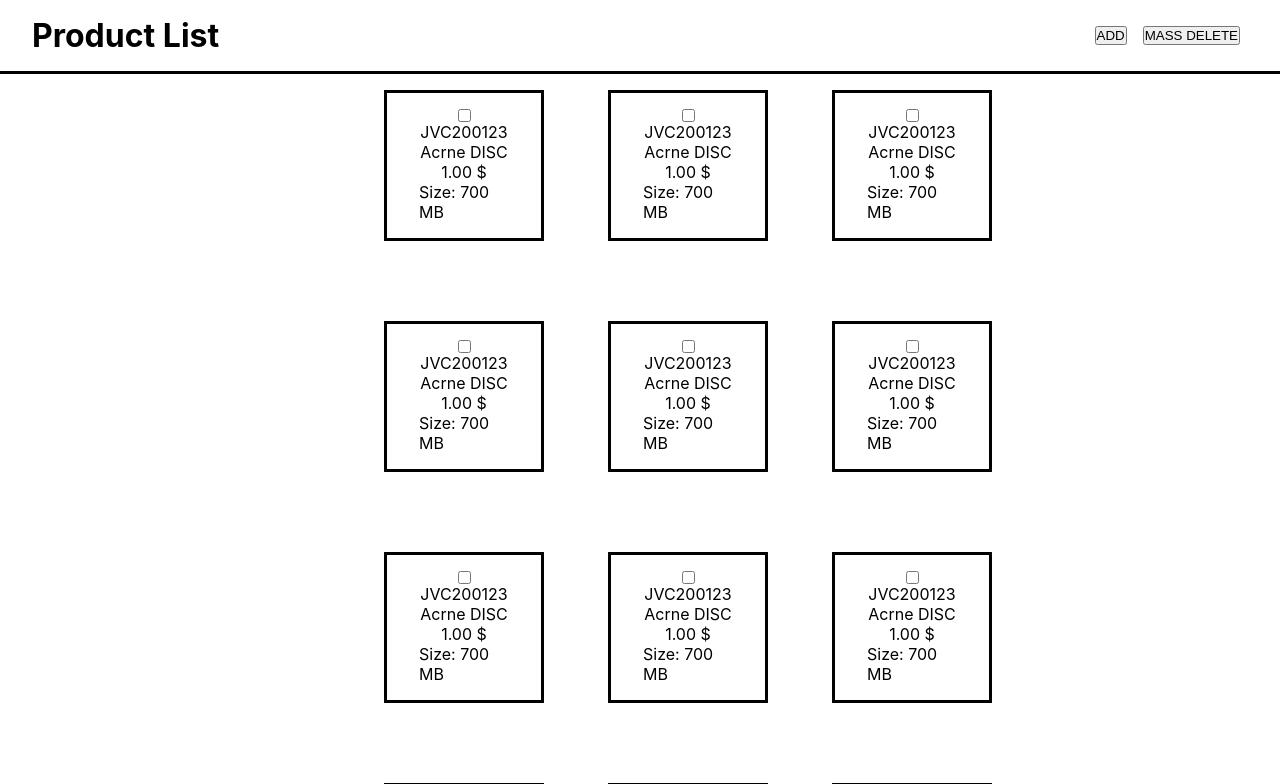
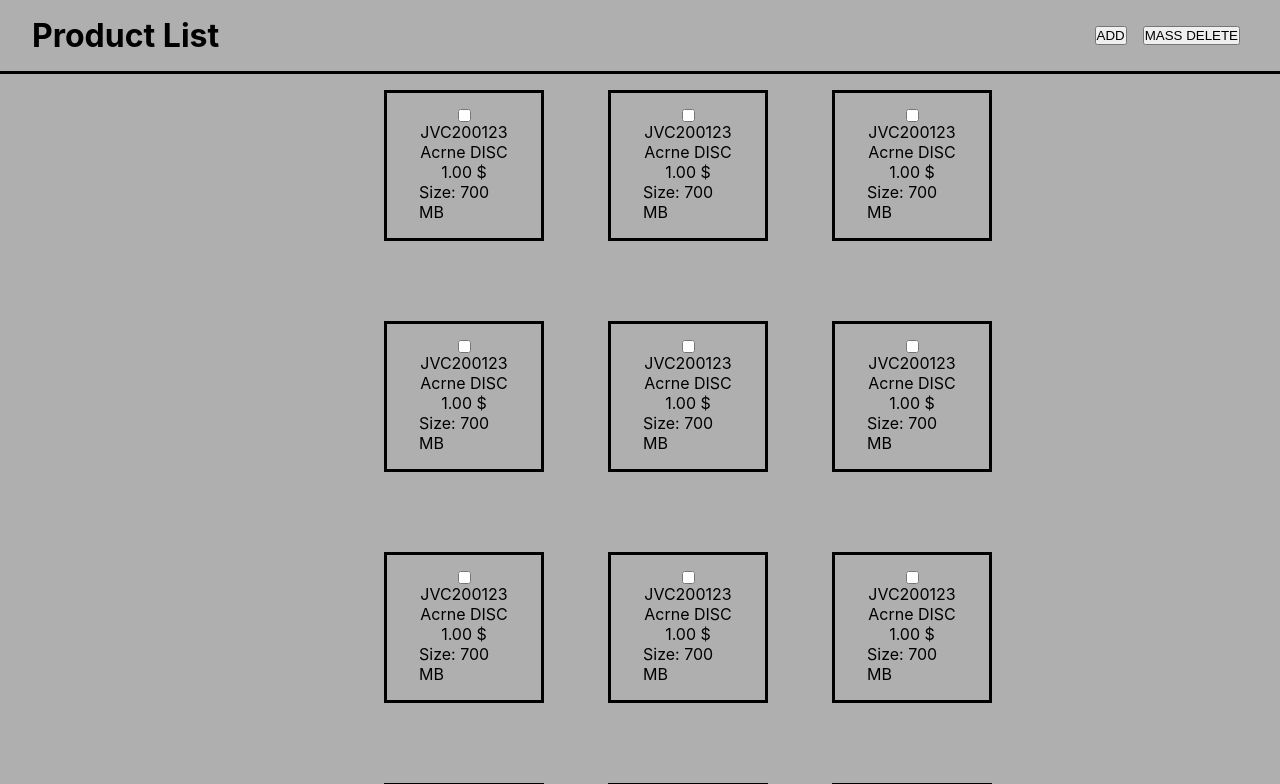
Before and after one commit to blacknii/junior-developer-test-task, a React (Create React App) app in the folder test-task/: page / in a window 1280 px wide. Shown: the top 784 px of the page. Built offline with nearby package versions, Linux system fonts and the light colour scheme.

Commit message:
Commit test

```diff
--- a/test-task/src/App.module.css
+++ b/test-task/src/App.module.css
@@ -3,4 +3,5 @@
   align-items: center;
   flex-direction: column;
   gap: 1rem;
+  background-color: rgb(175, 175, 175);
 }
```
